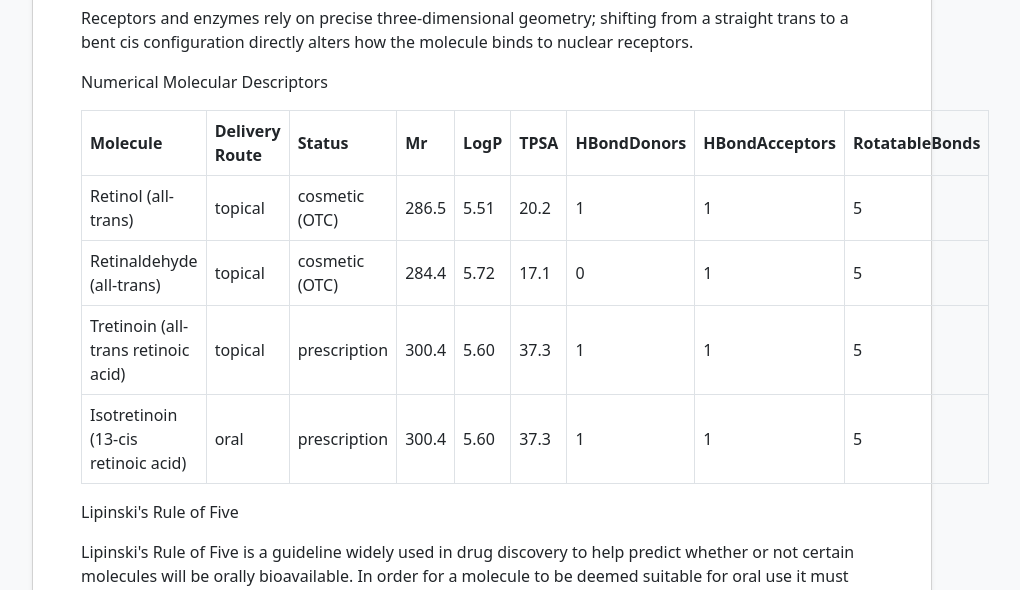
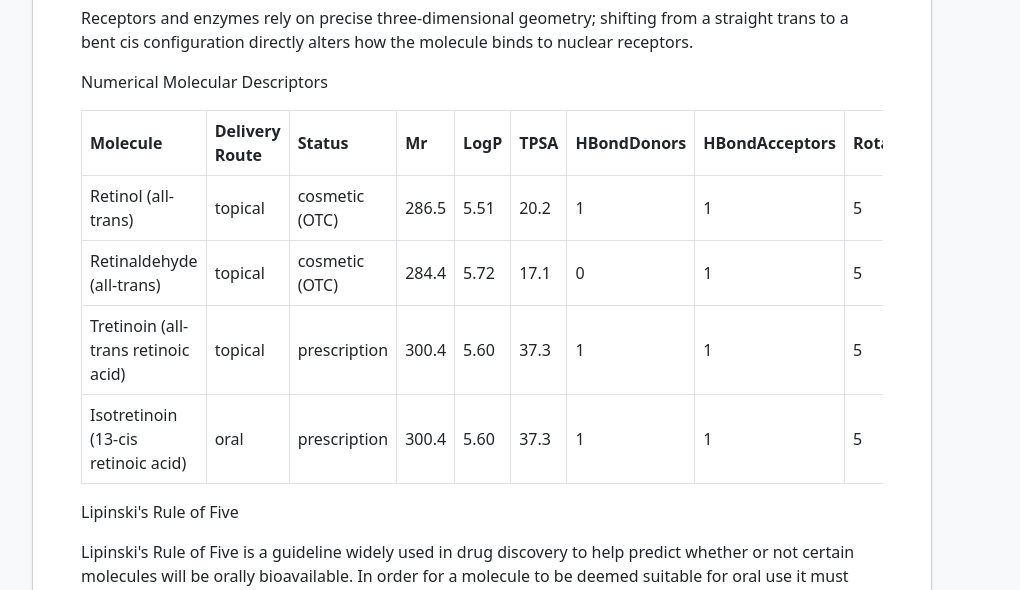
Before and after one commit to luisabbarclay1/Stoichio, a Flask app: page /post/4 in a window 1280 px wide. Shown: the part 2216-2806 px from the top of the page, without its empty margins (158-1178 px from the left). Run offline with Flask 3, Linux system fonts and the light colour scheme; data comes from the database, SQL or seed files in the repository.

Commit message:
Wrap wide tables in scrollable container

```diff
--- a/app.py
+++ b/app.py
@@ -3,6 +3,7 @@ Stoichio – CS50 Final Project
 Flask-based chemistry education website
 """
 
+import re
 import sqlite3
 from datetime import date
 from flask import Flask, render_template, request, redirect, abort
@@ -84,5 +85,11 @@ def post(post_id):
         abort(404)
 
     body_html = markdown.markdown(post["body"], extensions=["tables"])
+    body_html = re.sub(
+        r"(<table>.*?</table>)",
+        r'<div class="table-scroll">\1</div>',
+        body_html,
+        flags=re.DOTALL,
+    )
 
     return render_template("post.html", post=post, body_html=body_html)
--- a/static/styles.css
+++ b/static/styles.css
@@ -26,10 +26,15 @@ footer {
   height: auto;
 }
 
+.post-body .table-scroll {
+  overflow-x: auto;
+  margin-bottom: 1rem;
+}
+
 .post-body table {
   width: 100%;
   border-collapse: collapse;
-  margin-bottom: 1rem;
+  margin-bottom: 0;
 }
 
 .post-body table th,
```
